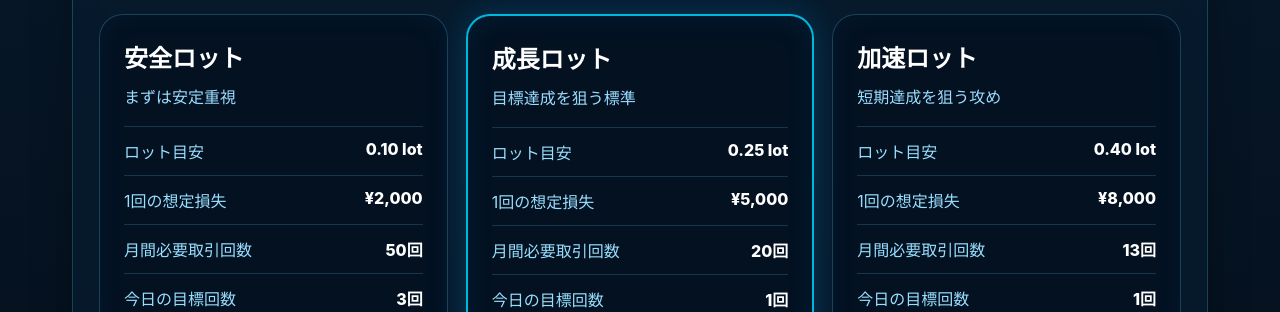
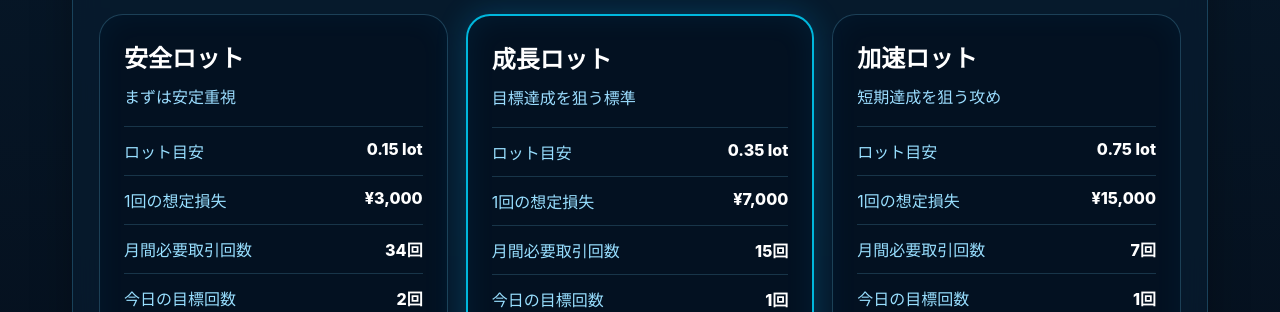
Before and after one commit to yutonikaido1016-png/fx-monthly-target-simulator, a Next.js app: page / in a window 1280 px wide. Shown: the part 1480-1792 px from the top of the page. Built offline with nearby package versions, Linux system fonts and the light colour scheme.

Commit message:
Update page.js

```diff
--- a/app/page.js
+++ b/app/page.js
@@ -9,15 +9,30 @@ export default function Home() {
   const [days, setDays] = useState(22);
 
   const pairConfig = {
-    USDJPY: { name: "USD/JPY", stop: "20pips", lossPerLot: 20000, profitPerLot: 40000 },
-    XAUUSD: { name: "XAU/USD", stop: "50pips", lossPerLot: 50000, profitPerLot: 100000 },
-    BTCUSD: { name: "Bitcoin", stop: "500ドル幅", lossPerLot: 75000, profitPerLot: 150000 },
+    USDJPY: {
+      name: "USD/JPY",
+      stop: "20pips",
+      lossPerLot: 20000,
+      profitPerLot: 40000,
+    },
+    XAUUSD: {
+      name: "XAU/USD",
+      stop: "50pips",
+      lossPerLot: 50000,
+      profitPerLot: 100000,
+    },
+    BTCUSD: {
+      name: "Bitcoin",
+      stop: "500ドル幅",
+      lossPerLot: 75000,
+      profitPerLot: 150000,
+    },
   };
 
   const plans = [
-    { name: "安全ロット", rate: 0.02, text: "まずは安定重視" },
-    { name: "成長ロット", rate: 0.05, text: "目標達成を狙う標準" },
-    { name: "加速ロット", rate: 0.08, text: "短期達成を狙う攻め" },
+    { name: "安全ロット", rate: 0.03, text: "まずは安定重視" },
+    { name: "成長ロット", rate: 0.07, text: "目標達成を狙う標準" },
+    { name: "加速ロット", rate: 0.15, text: "短期達成を狙う攻め" },
   ];
 
   const data = useMemo(() => {
@@ -29,12 +44,21 @@ export default function Home() {
       const risk = capital * p.rate;
       const lot = Math.max(risk / cfg.lossPerLot, 0.01);
       const profitPerTrade = lot * cfg.profitPerLot;
-      const monthlyTrades = profitPerTrade > 0 ? Math.ceil(needProfit / profitPerTrade) : 0;
+      const monthlyTrades =
+        profitPerTrade > 0 ? Math.ceil(needProfit / profitPerTrade) : 0;
       const dailyTrades = days > 0 ? Math.ceil(monthlyTrades / days) : 0;
       const dailyLot = lot * dailyTrades;
       const reachable = capital + profitPerTrade * days;
 
-      return { ...p, lot, risk, monthlyTrades, dailyTrades, dailyLot, reachable };
+      return {
+        ...p,
+        lot,
+        risk,
+        monthlyTrades,
+        dailyTrades,
+        dailyLot,
+        reachable,
+      };
     });
 
     let score = "C";
@@ -58,12 +82,20 @@ export default function Home() {
 
         <label>
           1ヶ月の目標金額（円）
-          <input type="number" value={target} onChange={(e) => setTarget(Number(e.target.value))} />
+          <input
+            type="number"
+            value={target}
+            onChange={(e) => setTarget(Number(e.target.value))}
+          />
         </label>
 
         <label>
           現在資金（円）
-          <input type="number" value={capital} onChange={(e) => setCapital(Number(e.target.value))} />
+          <input
+            type="number"
+            value={capital}
+            onChange={(e) => setCapital(Number(e.target.value))}
+          />
         </label>
 
         <label>
@@ -77,7 +109,11 @@ export default function Home() {
 
         <label>
           今月の残り取引日数
-          <input type="number" value={days} onChange={(e) => setDays(Number(e.target.value))} />
+          <input
+            type="number"
+            value={days}
+            onChange={(e) => setDays(Number(e.target.value))}
+          />
         </label>
       </section>
 
@@ -129,12 +165,30 @@ export default function Home() {
               <p>{p.text}</p>
 
               <dl>
-                <div><dt>ロット目安</dt><dd>{p.lot.toFixed(2)} lot</dd></div>
-                <div><dt>1回の想定損失</dt><dd>{yen(p.risk)}</dd></div>
-                <div><dt>月間必要取引回数</dt><dd>{p.monthlyTrades}回</dd></div>
-                <div><dt>今日の目標回数</dt><dd>{p.dailyTrades}回</dd></div>
-                <div><dt>今日の目標lot</dt><dd>{p.dailyLot.toFixed(2)} lot</dd></div>
-                <div><dt>狙える目標金額</dt><dd>{yen(p.reachable)}</dd></div>
+                <div>
+                  <dt>ロット目安</dt>
+                  <dd>{p.lot.toFixed(2)} lot</dd>
+                </div>
+                <div>
+                  <dt>1回の想定損失</dt>
+                  <dd>{yen(p.risk)}</dd>
+                </div>
+                <div>
+                  <dt>月間必要取引回数</dt>
+                  <dd>{p.monthlyTrades}回</dd>
+                </div>
+                <div>
+                  <dt>今日の目標回数</dt>
+                  <dd>{p.dailyTrades}回</dd>
+                </div>
+                <div>
+                  <dt>今日の目標lot</dt>
+                  <dd>{p.dailyLot.toFixed(2)} lot</dd>
+                </div>
+                <div>
+                  <dt>狙える目標金額</dt>
+                  <dd>{yen(p.reachable)}</dd>
+                </div>
               </dl>
             </div>
           ))}
@@ -147,9 +201,11 @@ export default function Home() {
           <span>現在</span>
           <span>{data.progress.toFixed(1)}%</span>
         </div>
+
         <div className="bigBar">
           <div style={{ width: `${data.progress}%` }} />
         </div>
+
         <div className="barScale">
           <span>{yen(0)}</span>
           <span>{yen(target)}</span>
@@ -159,7 +215,8 @@ export default function Home() {
       <section className="notice">
         <strong>ご利用上の注意</strong>
         <p>
-          このシミュレーションは目標達成までの目安を確認するための参考情報です。相場状況、スプレッド、約定、損切り幅により実際の結果は変動します。
+          このシミュレーションは目標達成までの目安を確認するための参考情報です。
+          相場状況、スプレッド、約定、損切り幅により実際の結果は変動します。
         </p>
       </section>
     </main>
```
